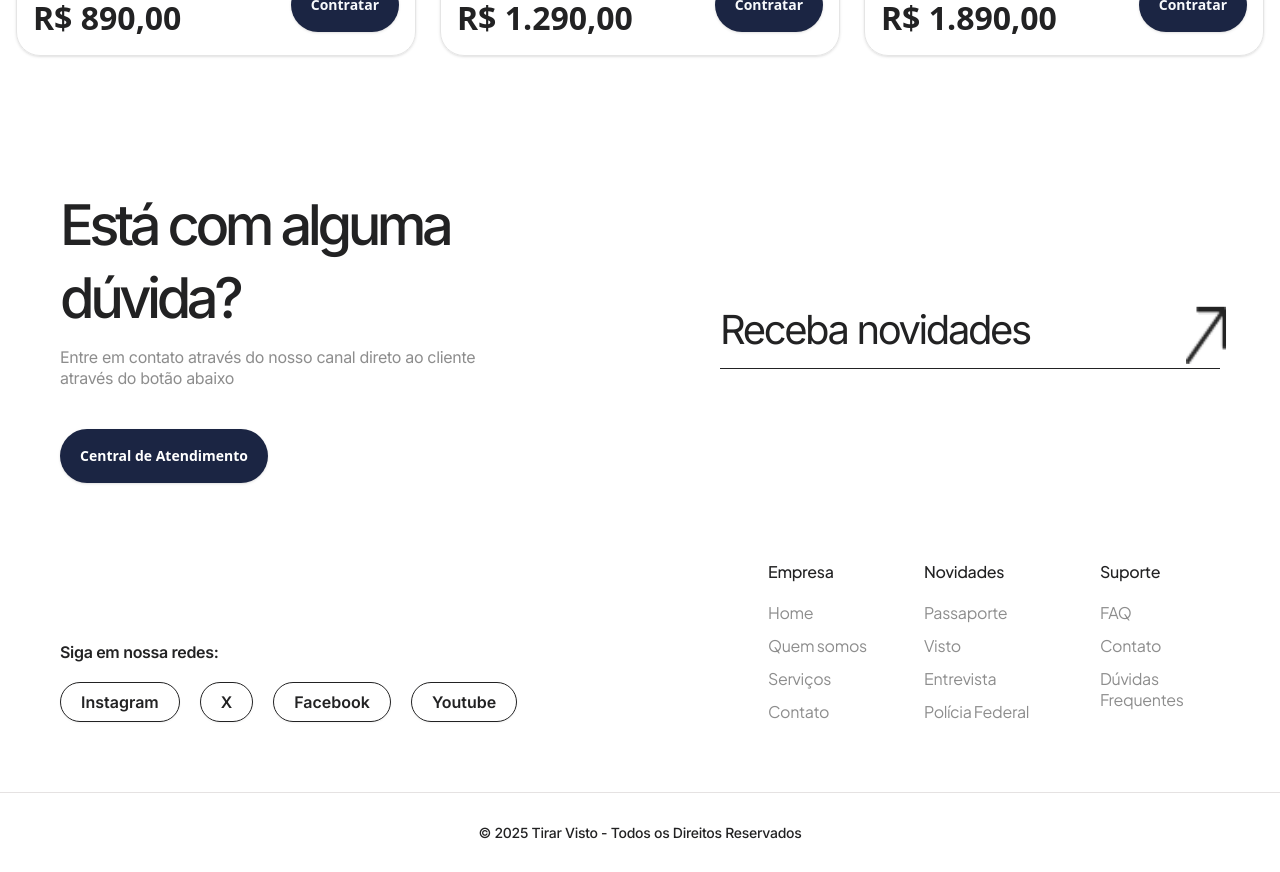
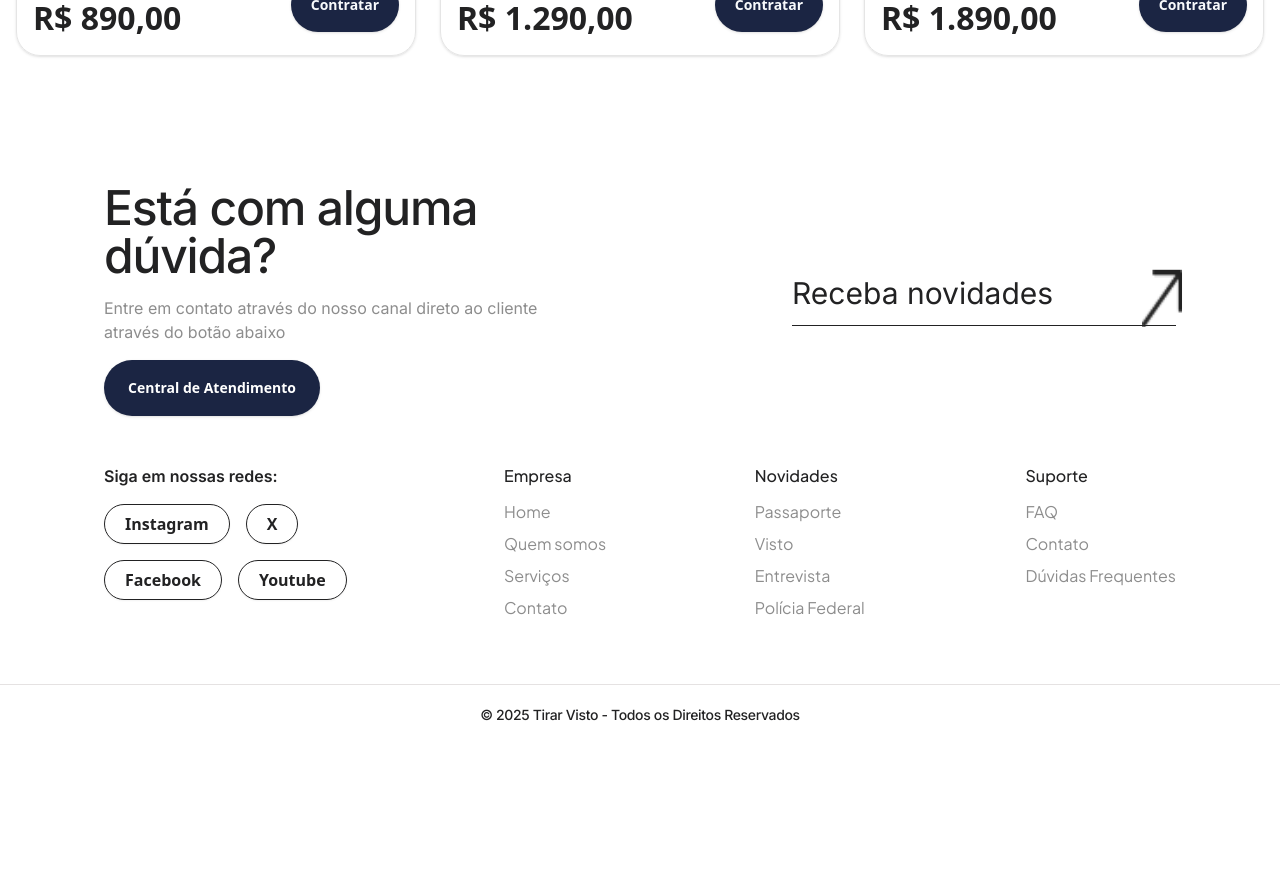
Before and after one commit to SpeedyxBR/tirar-visto, a React (Vite) app: page / in a window 1280 px wide. Shown: the part 5080-5952 px from the top of the page. After the commit the page ends 5825 px from the top, so only its background shows below. Built offline with nearby package versions, Linux system fonts and the light colour scheme.

Commit message:
feat: improve and refactor FooterSection layout and links

```diff
--- a/index.html
+++ b/index.html
@@ -2,7 +2,7 @@
 <html lang="en">
   <head>
     <meta charset="utf-8" />
-    <title>Anima Project - Automatically generated by Anima</title>
+    <title>Tirar Visto - Agencia de viagem</title>
     <meta name="viewport" content="width=device-width, initial-scale=1" />
     <meta charset="utf-8" />
     <meta content="width=device-width, initial-scale=1" name="viewport" />
--- a/src/screens/TirarVisto/sections/FooterSection/FooterSection.tsx
+++ b/src/screens/TirarVisto/sections/FooterSection/FooterSection.tsx
@@ -2,7 +2,6 @@ import React from "react";
 import { Button } from "../../../../components/ui/button";
 
 export const FooterSection = (): JSX.Element => {
-  // Company links data
   const companyLinks = [
     { title: "Home" },
     { title: "Quem somos" },
@@ -10,7 +9,6 @@ export const FooterSection = (): JSX.Element => {
     { title: "Contato" },
   ];
 
-  // News links data
   const newsLinks = [
     { title: "Passaporte" },
     { title: "Visto" },
@@ -18,14 +16,12 @@ export const FooterSection = (): JSX.Element => {
     { title: "Polícia Federal" },
   ];
 
-  // Support links data
   const supportLinks = [
     { title: "FAQ" },
     { title: "Contato" },
     { title: "Dúvidas Frequentes" },
   ];
 
-  // Social media links data
   const socialLinks = [
     { title: "Instagram" },
     { title: "X" },
@@ -34,35 +30,28 @@ export const FooterSection = (): JSX.Element => {
   ];
 
   return (
-    <footer className="flex flex-col w-full items-start relative">
-      <div className="flex flex-col items-start gap-10 px-[60px] py-[70px] relative self-stretch w-full bg-white">
-        <div className="flex items-center justify-between pt-0 pb-10 px-0 relative self-stretch w-full">
-          {/* Left section - Contact */}
-          <div className="flex flex-col w-[456px] items-start gap-10 relative">
-            <div className="flex flex-col items-start justify-center gap-3 relative self-stretch w-full">
-              <div className="flex flex-col items-center gap-2 relative self-stretch w-full">
-                <h2 className="relative self-stretch mt-[-1.00px] font-['Inter',Helvetica] font-medium text-[#222223] text-[56px] tracking-[-4.48px] leading-[73.3px]">
-                  Está com alguma dúvida?
-                </h2>
-              </div>
-
-              <p className="relative self-stretch font-['Inter',Helvetica] font-normal text-[#8d8d8d] text-base tracking-[-0.32px] leading-[20.9px]">
-                Entre em contato através do nosso canal direto ao cliente
-                através do botão abaixo
-              </p>
-            </div>
-
-            <Button className="h-[54px] px-5 py-2.5 bg-[#1b2543] rounded-[40px] text-white font-semibold">
+    <footer className="flex flex-col w-full bg-white">
+      <div className="flex flex-col px-6 py-10 md:px-16 md:py-16 max-w-[1200px] mx-auto w-full gap-12">
+        {/* Top section */}
+        <div className="flex flex-col md:flex-row md:justify-between md:items-center gap-8">
+          {/* Left - Contact */}
+          <div className="flex flex-col max-w-md w-full gap-4">
+            <h2 className="font-['Inter'] font-medium text-[#222223] text-4xl md:text-5xl leading-tight tracking-tight">
+              Está com alguma dúvida?
+            </h2>
+            <p className="font-['Inter'] font-normal text-[#8d8d8d] text-base">
+              Entre em contato através do nosso canal direto ao cliente através do botão abaixo
+            </p>
+            <Button className="h-14 w-max bg-[#1b2543] rounded-full text-white font-semibold px-6">
               Central de Atendimento
             </Button>
           </div>
 
-          {/* Right section - Newsletter */}
-          <div className="flex w-[500px] items-center justify-between pt-0 pb-3 px-0 relative border-b border-[#222223]">
-            <h3 className="relative w-fit font-['Inter',Helvetica] font-normal text-[#222223] text-[40px] tracking-[-2.40px] leading-[52.3px] whitespace-nowrap">
+          {/* Right - Newsletter */}
+          <div className="flex items-center border-b border-[#222223] pb-3 gap-3 w-full max-w-sm justify-between">
+            <h3 className="font-['Inter'] font-normal text-[#222223] text-3xl whitespace-nowrap">
               Receba novidades
             </h3>
-
             <div className="relative w-10 h-10 rotate-[-135deg]">
               <img
                 className="absolute w-[57px] h-[57px] -top-2 -left-2 rotate-[135deg]"
@@ -73,42 +62,39 @@ export const FooterSection = (): JSX.Element => {
           </div>
         </div>
 
-        <div className="flex items-end gap-[257px] relative self-stretch w-full">
-          {/* Social media section */}
-          <div className="flex flex-col w-[451px] items-start gap-5 relative">
-            <h4 className="relative self-stretch mt-[-1.00px] font-['Inter',Helvetica] font-semibold text-[#222223] text-base tracking-[-0.32px] leading-[20.9px]">
-              Siga em nossa redes:
+        {/* Bottom section */}
+        <div className="flex flex-col md:flex-row md:justify-between gap-10 md:gap-20 w-full">
+          {/* Social media */}
+          <div className="flex flex-col max-w-xs w-full gap-4">
+            <h4 className="font-['Inter'] font-semibold text-[#222223] text-base">
+              Siga em nossas redes:
             </h4>
-
-            <div className="flex items-center gap-5 relative self-stretch w-full">
-              {socialLinks.map((link, index) => (
+            <div className="flex gap-4 flex-wrap">
+              {socialLinks.map((link, i) => (
                 <Button
-                  key={index}
+                  key={i}
                   variant="outline"
-                  className="h-10 px-5 py-2.5 rounded-[40px] border border-solid border-[#222223] bg-transparent"
+                  className="h-10 px-5 rounded-full border-[#222223] bg-transparent font-semibold text-[#222223] text-base"
                 >
-                  <span className="font-['Inter',Helvetica] font-semibold text-[#222223] text-base">
-                    {link.title}
-                  </span>
+                  {link.title}
                 </Button>
               ))}
             </div>
           </div>
 
-          {/* Footer links section */}
-          <div className="flex items-start justify-between relative flex-1 grow">
-            {/* Company links */}
-            <div className="flex flex-col w-[120px] items-start gap-5 relative">
-              <h4 className="relative self-stretch mt-[-1.00px] font-['Plus_Jakarta_Sans',Helvetica] font-medium text-[#222223] text-base tracking-[-0.32px] leading-[20.9px]">
+          {/* Footer links */}
+          <div className="flex flex-wrap gap-12 md:gap-20 flex-1 justify-between">
+            {/* Company */}
+            <div className="min-w-[120px]">
+              <h4 className="font-['Plus_Jakarta_Sans'] font-medium text-[#222223] text-base mb-3">
                 Empresa
               </h4>
-
-              <div className="flex flex-col items-start gap-3 self-stretch w-full">
-                {companyLinks.map((link, index) => (
+              <div className="flex flex-col gap-2">
+                {companyLinks.map((link, i) => (
                   <a
-                    key={index}
+                    key={i}
                     href="#"
-                    className="relative self-stretch font-['Plus_Jakarta_Sans',Helvetica] font-normal text-[#8d8d8d] text-base tracking-[-0.32px] leading-[20.9px]"
+                    className="font-['Plus_Jakarta_Sans'] font-normal text-[#8d8d8d] text-base hover:text-[#222223] transition"
                   >
                     {link.title}
                   </a>
@@ -116,18 +102,17 @@ export const FooterSection = (): JSX.Element => {
               </div>
             </div>
 
-            {/* News links */}
-            <div className="flex flex-col w-[140px] items-start gap-5 relative">
-              <h4 className="relative self-stretch mt-[-1.00px] font-['Plus_Jakarta_Sans',Helvetica] font-medium text-[#222223] text-base tracking-[-0.32px] leading-[20.9px]">
+            {/* News */}
+            <div className="min-w-[140px]">
+              <h4 className="font-['Plus_Jakarta_Sans'] font-medium text-[#222223] text-base mb-3">
                 Novidades
               </h4>
-
-              <div className="flex flex-col items-start gap-3 self-stretch w-full">
-                {newsLinks.map((link, index) => (
+              <div className="flex flex-col gap-2">
+                {newsLinks.map((link, i) => (
                   <a
-                    key={index}
+                    key={i}
                     href="#"
-                    className="relative self-stretch font-['Plus_Jakarta_Sans',Helvetica] font-normal text-[#8d8d8d] text-base tracking-[-0.32px] leading-[20.9px]"
+                    className="font-['Plus_Jakarta_Sans'] font-normal text-[#8d8d8d] text-base hover:text-[#222223] transition"
                   >
                     {link.title}
                   </a>
@@ -135,18 +120,17 @@ export const FooterSection = (): JSX.Element => {
               </div>
             </div>
 
-            {/* Support links */}
-            <div className="flex flex-col w-[120px] items-start gap-5 relative">
-              <h4 className="relative self-stretch mt-[-1.00px] font-['Plus_Jakarta_Sans',Helvetica] font-medium text-[#222223] text-base tracking-[-0.32px] leading-[20.9px]">
+            {/* Support */}
+            <div className="min-w-[120px]">
+              <h4 className="font-['Plus_Jakarta_Sans'] font-medium text-[#222223] text-base mb-3">
                 Suporte
               </h4>
-
-              <div className="flex flex-col items-start gap-3 self-stretch w-full">
-                {supportLinks.map((link, index) => (
+              <div className="flex flex-col gap-2">
+                {supportLinks.map((link, i) => (
                   <a
-                    key={index}
+                    key={i}
                     href="#"
-                    className="relative self-stretch font-['Plus_Jakarta_Sans',Helvetica] font-normal text-[#8d8d8d] text-base tracking-[-0.32px] leading-[20.9px]"
+                    className="font-['Plus_Jakarta_Sans'] font-normal text-[#8d8d8d] text-base hover:text-[#222223] transition"
                   >
                     {link.title}
                   </a>
@@ -157,9 +141,9 @@ export const FooterSection = (): JSX.Element => {
         </div>
       </div>
 
-      {/* Copyright section */}
-      <div className="flex h-20 items-center justify-around px-[60px] py-0 relative self-stretch w-full bg-white border-t border-[#e5e2e2]">
-        <p className="relative flex-1 font-['Inter',Helvetica] font-medium text-[#222223] text-sm text-center tracking-[-0.28px] leading-[18.3px]">
+      {/* Copyright */}
+      <div className="border-t border-[#e5e2e2] py-5 bg-white">
+        <p className="text-center font-['Inter'] font-medium text-[#222223] text-sm tracking-tight">
           © 2025 Tirar Visto - Todos os Direitos Reservados
         </p>
       </div>
```
